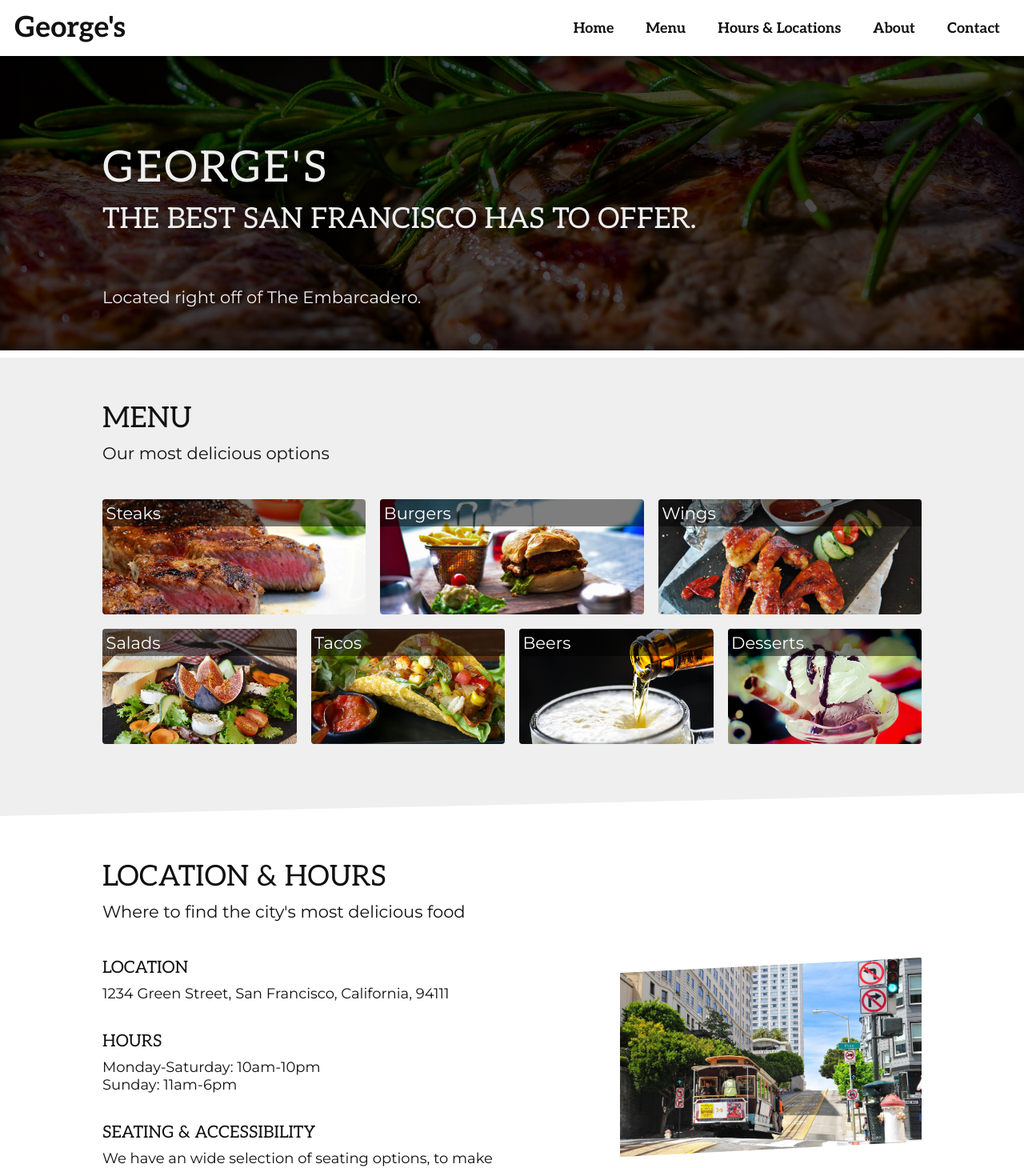
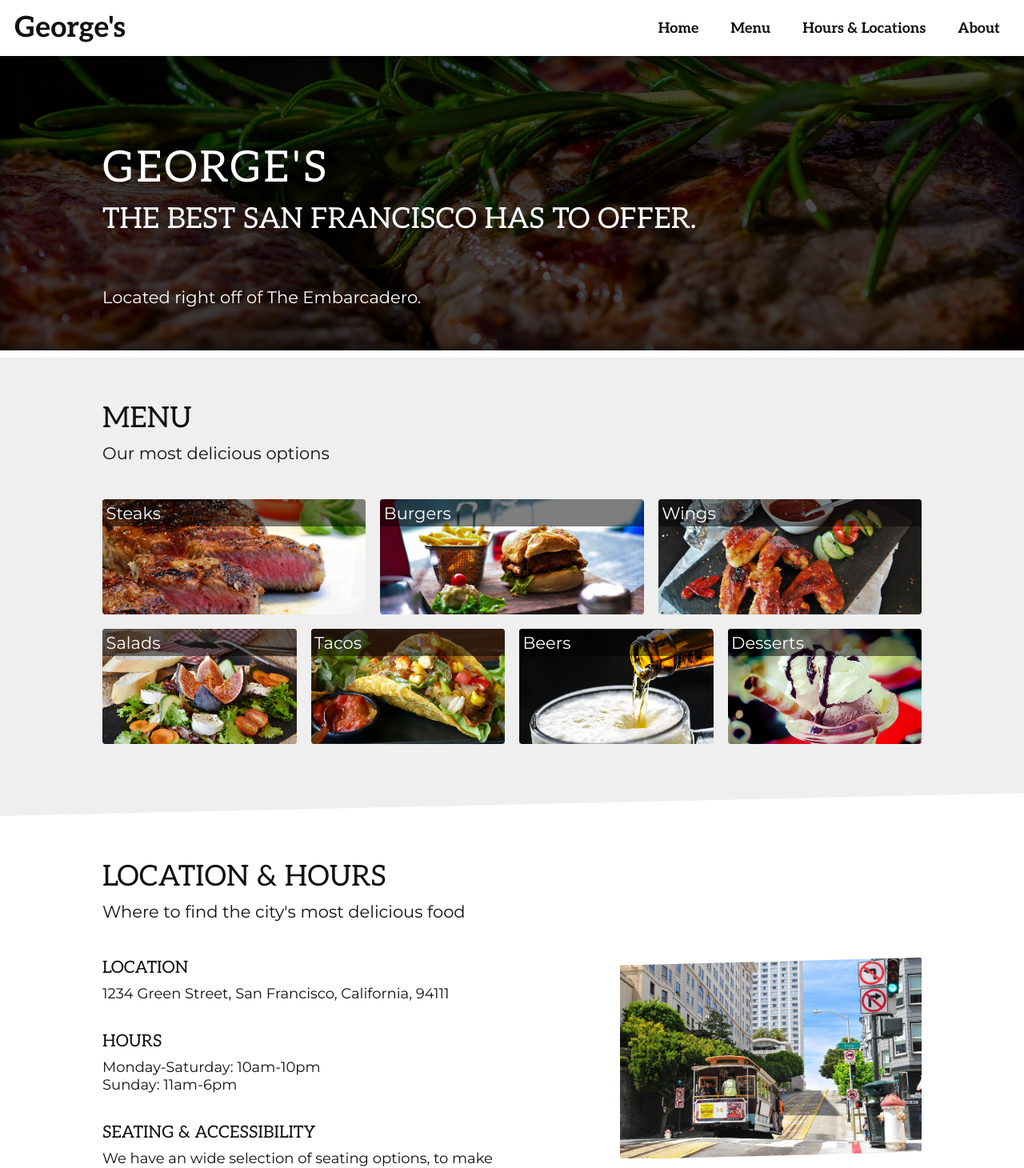
Before and after one commit to ibrahimaboud/Lunascoffee, a Nuxt app: page / in a window 1280 px wide. Shown: the top 1460 px of the page at 80% size. Built offline with nearby package versions, Linux system fonts and the light colour scheme.

Commit message:
Minor changes

```diff
--- a/components/Hero.vue
+++ b/components/Hero.vue
@@ -43,14 +43,15 @@ export default {
 
 <style lang="scss" scoped>
 .hero {
+  background-color: #111;
   background: linear-gradient(rgba(0, 0, 0, 0.7), rgba(0, 0, 0, 0.7)),
     url('/img/steak_1920.jpg');
   background-attachment: fixed;
   background-position: center;
   background-size: cover;
   box-shadow: inset 0px -1px 20px 0px rgba(0, 0, 0, 0.7);
-  color: #efefef;
-  min-height: 20rem;
+  color: #ffffff;
+  min-height: 25vh;
 
   .box {
     padding-top: 6rem;
--- a/components/Location.vue
+++ b/components/Location.vue
@@ -49,7 +49,7 @@ img {
 
 .img-clipped {
   text-align: right;
-  clip-path: polygon(0 10%, 100% 0%, 100% 90%, 0 100%);
+  clip-path: polygon(0 5%, 100% 0%, 100% 95%, 0 100%);
 }
 
 @media screen and (max-width: 768px) {
--- a/components/Navbar.vue
+++ b/components/Navbar.vue
@@ -28,11 +28,6 @@
       <li class="nav-link">
         <a href="#about">
           About
-        </a>
-      </li>
-      <li class="nav-link">
-        <a href="#">
-          Contact
         </a>
       </li>
     </ul>
--- a/components/base/Section.vue
+++ b/components/base/Section.vue
@@ -41,11 +41,8 @@ export default {
 .section {
   padding-bottom: 5rem;
   padding-top: 3rem;
+  background: #fff;
   clip-path: none;
-
-  &:nth-child(even) {
-    background-color: #ffffff;
-  }
 
   &:nth-child(odd) {
     background-color: #efefef;
--- a/layouts/default.vue
+++ b/layouts/default.vue
@@ -69,6 +69,6 @@ img {
 
 hr {
   border-style: none;
-  margin: 1rem 0 1rem 0;
+  padding: 1rem 0 1rem 0;
 }
 </style>
```
